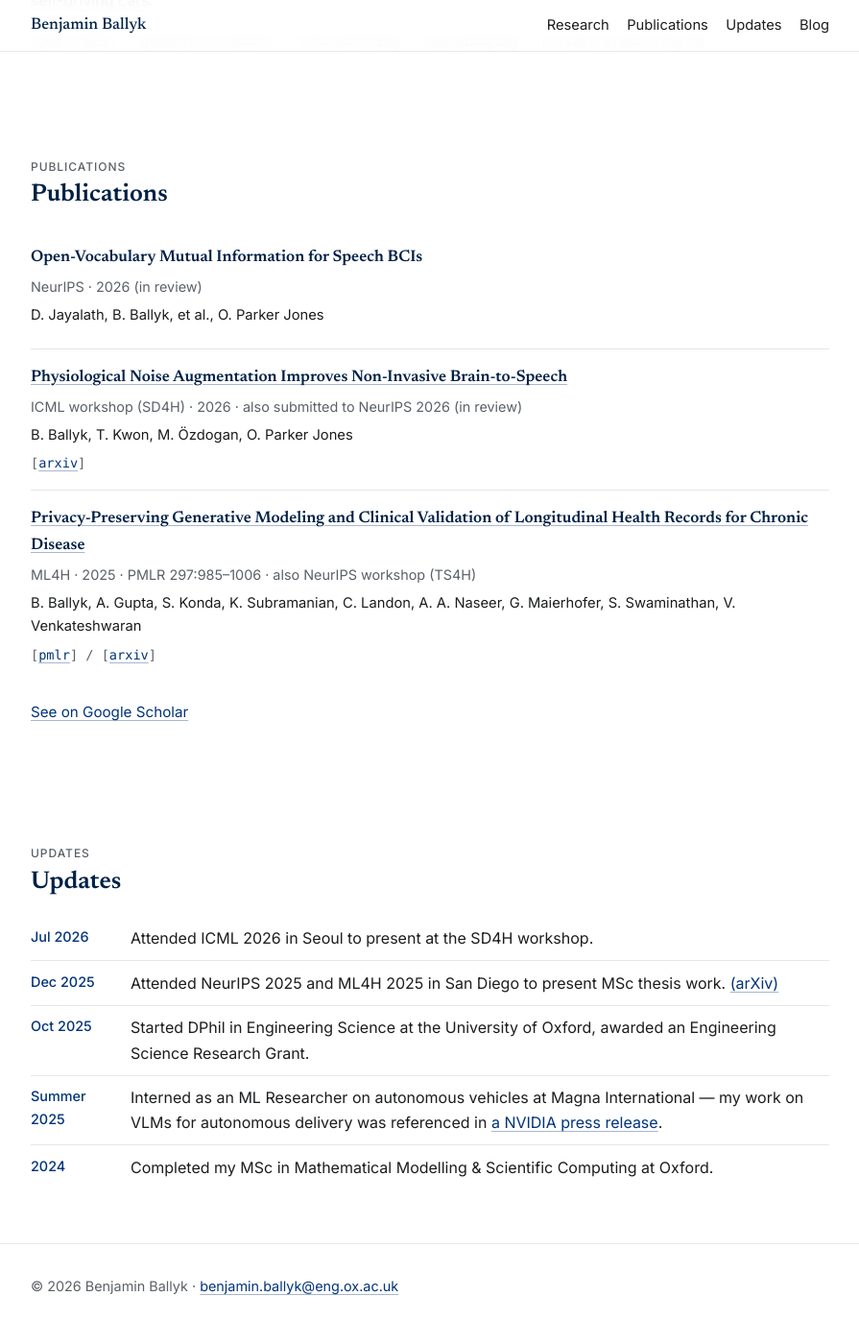
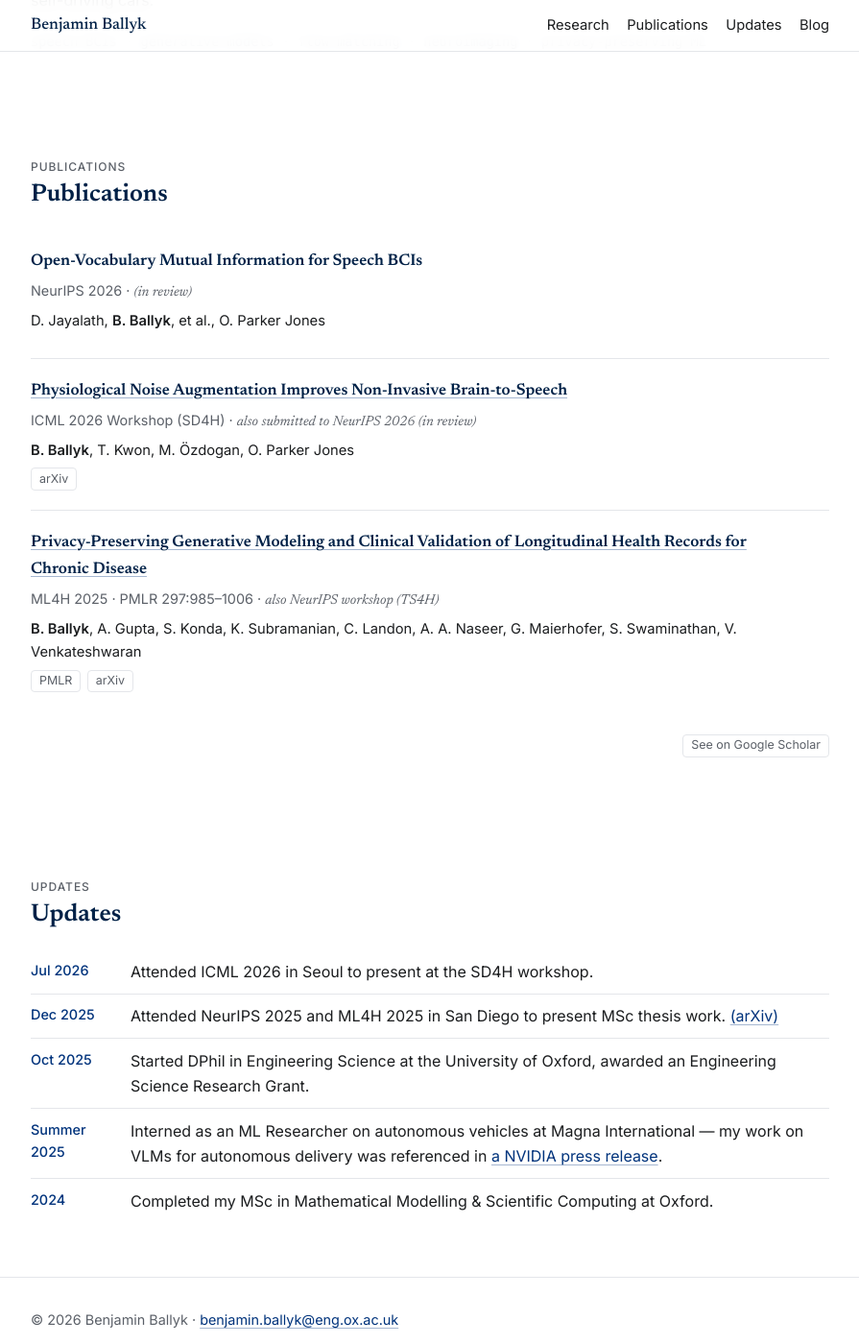
Before and after one commit to benballyk/benballyk.github.io, a Jekyll site: the page built from index.html, in a window 1280 px wide and 1400 px high, scrolled down 766 px. Shown: the whole window at 96% size, without its empty margins (192-1087 px from the left). Built offline with Jekyll 4.4.1, drawn with Linux system fonts in a browser that asks for light colours.

Commit message:
Render publications from structured data

```diff
--- a/assets/css/style.css
+++ b/assets/css/style.css
@@ -232,7 +232,7 @@ section h2 {
 }
 
 .pub {
-  padding: 1rem 0;
+  padding: 1.25rem 0;
   border-bottom: 1px solid var(--border);
 }
 
@@ -246,6 +246,7 @@ section h2 {
   font-size: 1.05rem;
   color: var(--accent-dark);
   margin: 0 0 0.3rem;
+  text-wrap: pretty;
 }
 
 .pub-title a {
@@ -258,7 +259,14 @@ section h2 {
   margin-bottom: 0.3rem;
 }
 
-.pub-meta em {
+.pub-status {
+  font-family: var(--font-serif);
+  font-style: italic;
+}
+
+.pub-status::before {
+  content: " · ";
+  font-family: var(--font-sans);
   font-style: normal;
 }
 
@@ -267,20 +275,53 @@ section h2 {
   margin: 0 0 0.4rem;
 }
 
+.pub-authors strong {
+  font-weight: 600;
+}
+
 .pub-links {
-  font-family: var(--font-mono);
-  font-size: 0.85rem;
-  color: var(--muted);
+  display: flex;
+  flex-wrap: wrap;
+  gap: 0.4rem;
   margin: 0;
 }
 
-.pub-links a {
+.link-chip {
+  display: inline-block;
+  border: 1px solid var(--border);
+  border-radius: 4px;
+  color: var(--muted);
+  font-family: var(--font-sans);
+  font-size: 0.78rem;
+  line-height: 1.35;
+  padding: 0.15rem 0.5rem;
+  text-decoration: none;
+  transition: border-color 0.15s ease, color 0.15s ease;
+}
+
+.link-chip:hover,
+.link-chip:focus-visible {
+  border-color: var(--accent);
   color: var(--accent);
 }
 
 .pub-scholar-link {
   margin-top: 1.25rem;
-  font-size: 0.95rem;
+  text-align: right;
+}
+
+.pub-row--with-thumb {
+  display: grid;
+  grid-template-columns: 96px minmax(0, 1fr);
+  gap: 1rem;
+}
+
+.pub-thumb {
+  border-radius: 4px;
+  display: block;
+  height: 96px;
+  object-fit: cover;
+  width: 96px;
 }
 
 /* News */
@@ -408,4 +449,12 @@ section h2 {
   .hero h1 {
     font-size: 2rem;
   }
+
+  .pub-row--with-thumb {
+    display: block;
+  }
+
+  .pub-thumb {
+    display: none;
+  }
 }
--- a/index.html
+++ b/index.html
@@ -56,25 +56,32 @@ description: "Personal website of Benjamin Ballyk, PhD student in Engineering Sc
     <p class="section-label" aria-hidden="true">Publications</p>
     <h2>Publications</h2>
     <ul class="pub-list">
+      {% for publication in site.data.publications %}
       <li class="pub">
-        <p class="pub-title">Open-Vocabulary Mutual Information for Speech BCIs</p>
-        <p class="pub-meta">NeurIPS &middot; 2026 <em>(in review)</em></p>
-        <p class="pub-authors">D. Jayalath, B. Ballyk, et al., O. Parker Jones</p>
+        <div class="pub-row{% if publication.thumb %} pub-row--with-thumb{% endif %}">
+          {% if publication.thumb %}
+          <img class="pub-thumb" src="{{ publication.thumb | relative_url }}" alt="" width="96" height="96" loading="lazy">
+          {% endif %}
+          <div class="pub-content">
+            {% assign title_url = publication.links.pmlr | default: publication.links.arxiv | default: publication.links.pdf %}
+            <p class="pub-title">{% if title_url %}<a href="{{ title_url }}" target="_blank" rel="noopener noreferrer">{{ publication.title }}</a>{% else %}{{ publication.title }}{% endif %}</p>
+            <p class="pub-meta">
+              <span class="pub-venue">{{ publication.venue }} {{ publication.year }}{% if publication.venue_detail %} {{ publication.venue_detail }}{% endif %}{% if publication.citation %} &middot; {{ publication.citation }}{% endif %}</span>{% if publication.status %} <em class="pub-status">{{ publication.status }}</em>{% endif %}
+            </p>
+            <p class="pub-authors">{% for author in publication.authors %}{% if author.me %}<strong>{{ author.name }}</strong>{% else %}{{ author.name }}{% endif %}{% unless forloop.last %}, {% endunless %}{% endfor %}</p>
+            {% if publication.links.pmlr or publication.links.arxiv or publication.links.pdf %}
+            <p class="pub-links" aria-label="Publication links">
+              {% if publication.links.pmlr %}<a class="link-chip" href="{{ publication.links.pmlr }}" target="_blank" rel="noopener noreferrer">PMLR</a>{% endif %}
+              {% if publication.links.arxiv %}<a class="link-chip" href="{{ publication.links.arxiv }}" target="_blank" rel="noopener noreferrer">arXiv</a>{% endif %}
+              {% if publication.links.pdf %}<a class="link-chip" href="{{ publication.links.pdf }}" target="_blank" rel="noopener noreferrer">PDF</a>{% endif %}
+            </p>
+            {% endif %}
+          </div>
+        </div>
       </li>
-      <li class="pub">
-        <p class="pub-title"><a href="https://arxiv.org/abs/2607.05165" target="_blank" rel="noopener noreferrer">Physiological Noise Augmentation Improves Non-Invasive Brain-to-Speech</a></p>
-        <p class="pub-meta">ICML workshop (SD4H) &middot; 2026 &middot; also submitted to NeurIPS 2026 (in review)</p>
-        <p class="pub-authors">B. Ballyk, T. Kwon, M. &Ouml;zdogan, O. Parker Jones</p>
-        <p class="pub-links">[<a href="https://arxiv.org/abs/2607.05165" target="_blank" rel="noopener noreferrer">arxiv</a>]</p>
-      </li>
-      <li class="pub">
-        <p class="pub-title"><a href="https://proceedings.mlr.press/v297/ballyk26a.html" target="_blank" rel="noopener noreferrer">Privacy-Preserving Generative Modeling and Clinical Validation of Longitudinal Health Records for Chronic Disease</a></p>
-        <p class="pub-meta">ML4H &middot; 2025 &middot; PMLR 297:985&ndash;1006 &middot; also NeurIPS workshop (TS4H)</p>
-        <p class="pub-authors">B. Ballyk, A. Gupta, S. Konda, K. Subramanian, C. Landon, A. A. Naseer, G. Maierhofer, S. Swaminathan, V. Venkateshwaran</p>
-        <p class="pub-links">[<a href="https://proceedings.mlr.press/v297/ballyk26a.html" target="_blank" rel="noopener noreferrer">pmlr</a>] / [<a href="https://arxiv.org/abs/2512.00434" target="_blank" rel="noopener noreferrer">arxiv</a>]</p>
-      </li>
+      {% endfor %}
     </ul>
-    <p class="pub-scholar-link"><a href="https://scholar.google.com/citations?hl=en&amp;user=c_QO_lsAAAAJ" target="_blank" rel="noopener noreferrer">See on Google Scholar</a></p>
+    <p class="pub-scholar-link"><a class="link-chip" href="https://scholar.google.com/citations?hl=en&amp;user=c_QO_lsAAAAJ" target="_blank" rel="noopener noreferrer">See on Google Scholar</a></p>
   </section>
 
   <section id="updates">
```
Also changed, not shown: _data/publications.yml (added, +45 -0 lines).
